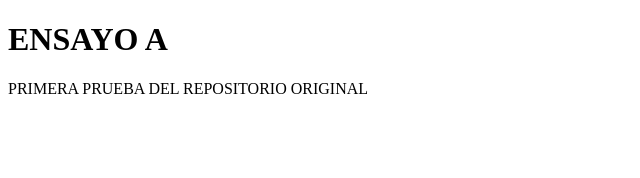
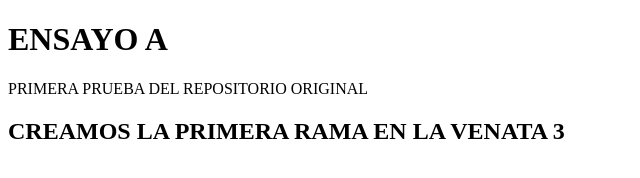
Before and after one commit to CHECO-MP95/ENSAYO-A, a plain HTML site: page index.html in a window 1280 px wide. Shown: the whole page, without its empty margins (0-640 px from the left). Drawn offline with Linux system fonts and the light colour scheme.

Commit message:
se crea la primera rama

```diff
--- a/index.html
+++ b/index.html
@@ -8,5 +8,6 @@
   <body>
     <h1>ENSAYO A</h1>
     <p>PRIMERA PRUEBA DEL REPOSITORIO ORIGINAL</p>
+    <h2>CREAMOS LA PRIMERA RAMA EN LA VENATA 3</h2>
   </body>
 </html>
```
